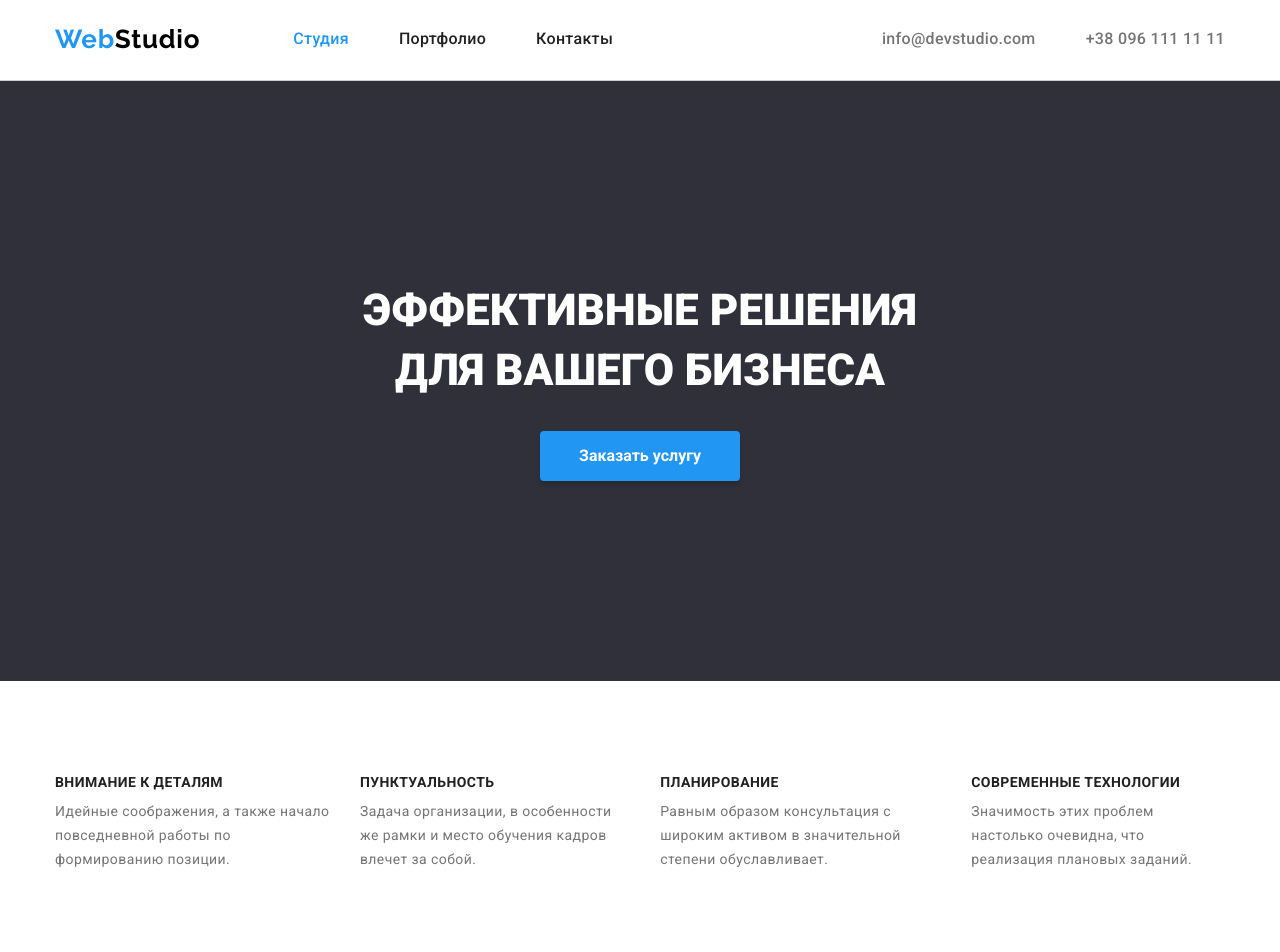
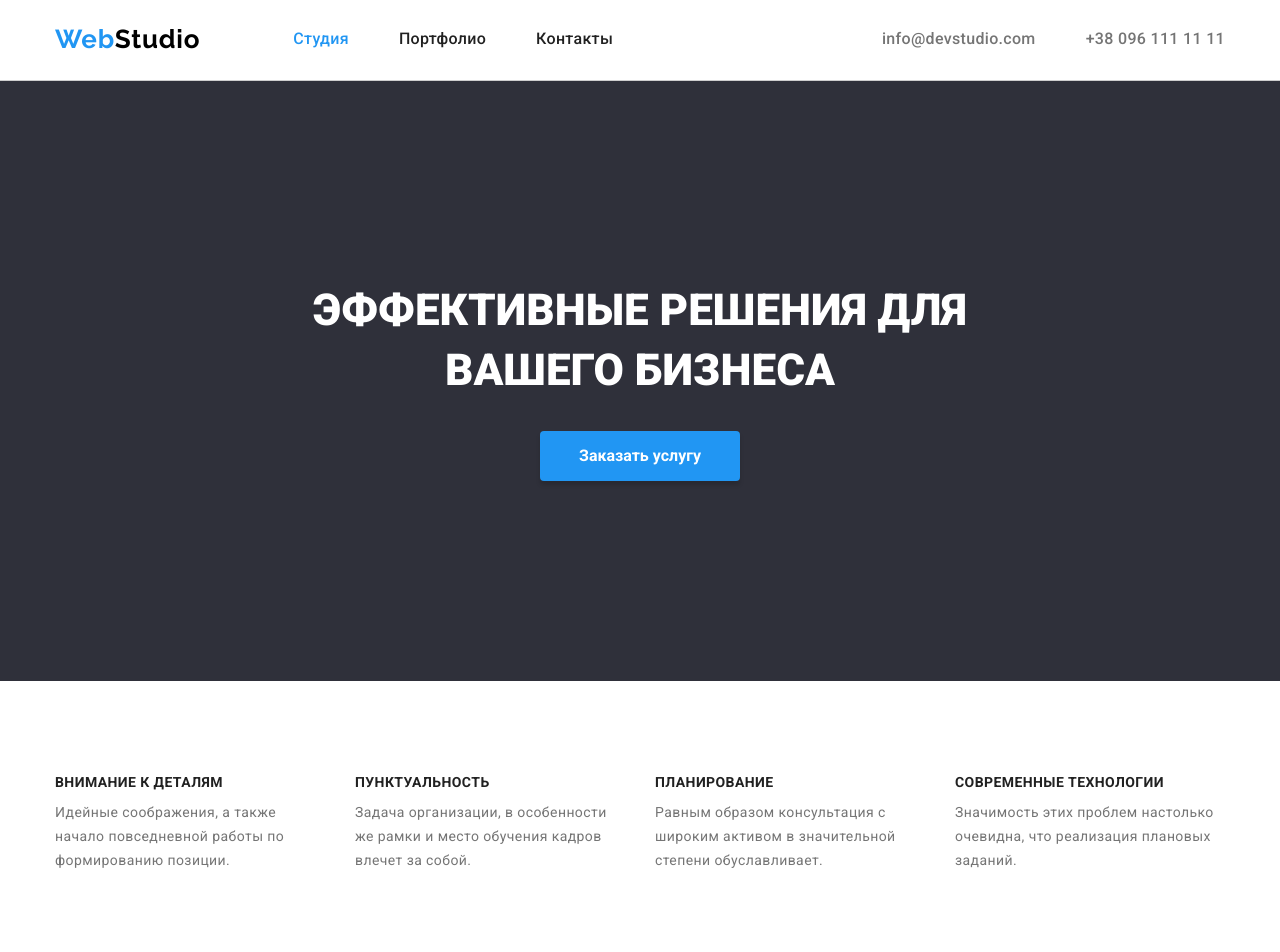
Before and after one commit to anna-sergienko/goit-markup-hw-03, a plain HTML site: page index.html in a window 1280 px wide. Shown: the top 952 px of the page. Drawn offline with nearby package versions, Linux system fonts and the light colour scheme.

Commit message:
a little bit corrected

```diff
--- a/CSS/styles.css
+++ b/CSS/styles.css
@@ -111,18 +111,21 @@ img {
 /* HERO */
 .hero {
   background-color: var(--background-hero-color);
-  padding-left: 15px;
-  padding-right: 15px;
-  padding-top: 200px;
-  padding-bottom: 200px;
+  display: flex;
+  height: 600px;
+  text-align: center;
+  justify-content: center;
+  flex-direction: column;
+  width: 100%;
+  align-items: center;
 }
 .hero-title {
-  min-width: 696px;
+  max-width: 696px;
   margin-left: auto;
   margin-right: auto;
   margin-top: 0;
   margin-bottom: 30px;
-  text-align: center;
+
   color: var(--secondary-text-color);
   font-weight: 900;
   font-size: 44px;
@@ -154,8 +157,13 @@ img {
   padding-top: 94px;
   padding-bottom: 94px;
 }
+.advantages-item {
+  flex-basis: calc(100% / 4 - 30px);
+  margin-right: 30px;
+}
 .advantages-list {
   display: flex;
+  margin-right: -30px;
 }
 .advantages-title {
   color: var(--title-text-color);
@@ -174,9 +182,7 @@ img {
   letter-spacing: 0.03em;
   font-weight: 400;
 }
-.advantages-item:not(:last-child) {
-  margin-right: 30px;
-}
+
 /* ACTIVITY */
 .activity {
   padding-bottom: 94px;
--- a/index.html
+++ b/index.html
@@ -51,9 +51,7 @@
       <!--Hero-->
       <section class="hero section">
         <div class="container">
-          <h1 class="hero-title">
-            Эффективные решения<br />для вашего бизнеса
-          </h1>
+          <h1 class="hero-title">Эффективные решения для вашего бизнеса</h1>
           <button type="button" class="hero-button">Заказать услугу</button>
         </div>
       </section>
```
